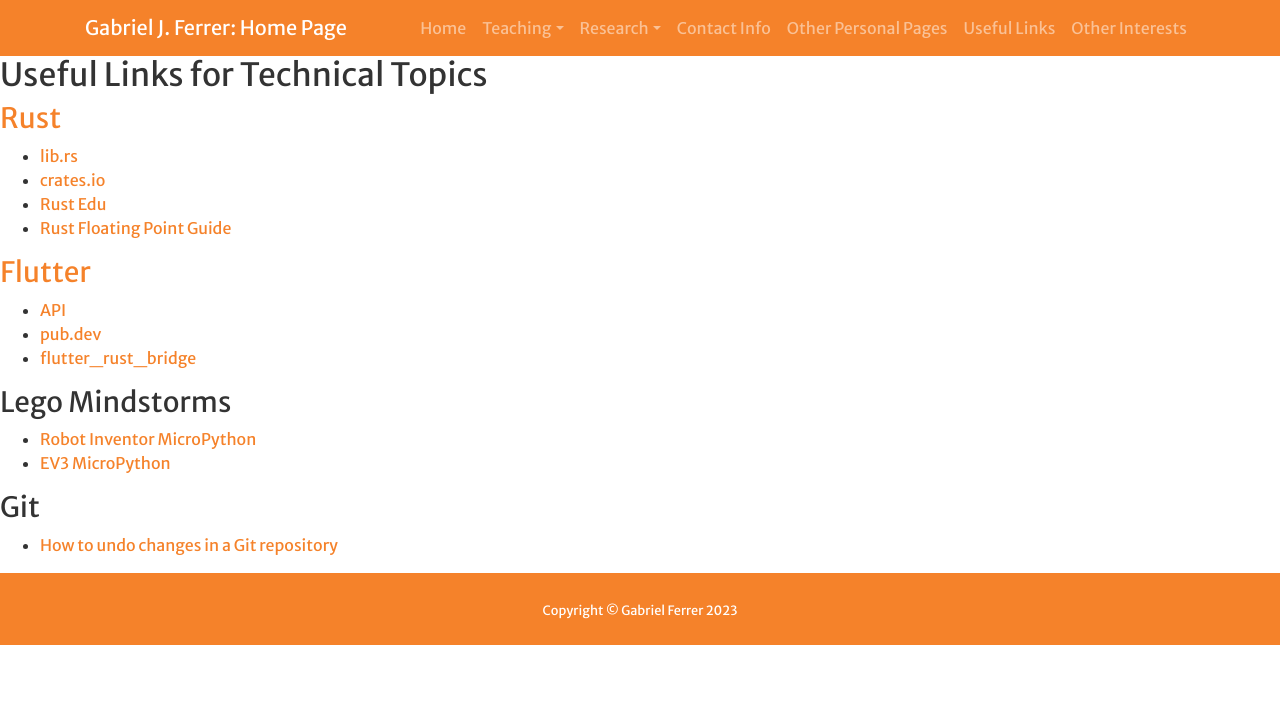
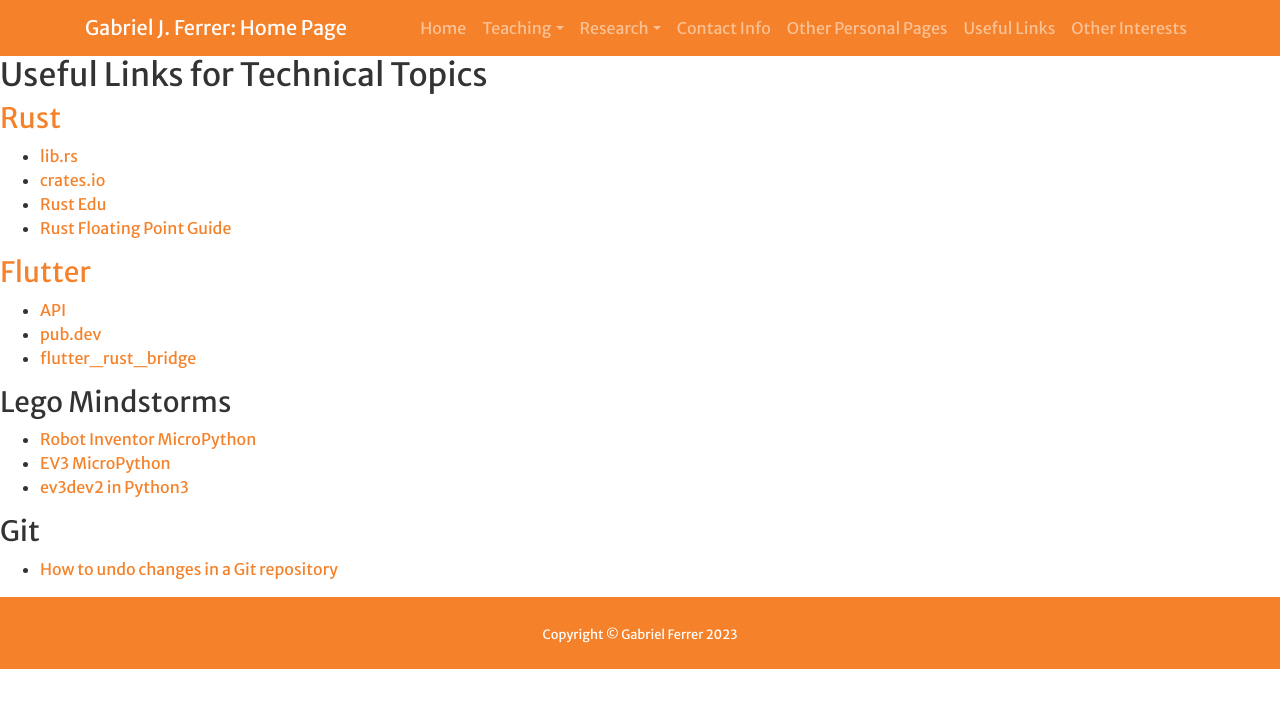
Before and after one commit to gjf2a/gjf2a.github.io, a Jekyll site: the page built from useful_links.md, in a window 1280 px wide. Shown: the top 708 px of the page. Built offline with Jekyll 4.4.1, drawn with Linux system fonts in a browser that asks for light colours; a script that is not in the unit is left out; our own code applies the rules of GitHub Pages for plain Markdown files.

Commit message:
Added ev3dev2 link.

```diff
--- a/useful_links.md
+++ b/useful_links.md
@@ -18,6 +18,7 @@ layout: default
 ### Lego Mindstorms
 * [Robot Inventor MicroPython](https://lego.github.io/MINDSTORMS-Robot-Inventor-hub-API/)
 * [EV3 MicroPython](https://pybricks.com/ev3-micropython/)
+* [ev3dev2 in Python3](https://ev3dev-lang.readthedocs.io/projects/python-ev3dev/en/ev3dev-stretch/index.html)
 
 ### Git
 * [How to undo changes in a Git repository](https://opensource.com/article/18/6/git-reset-revert-rebase-commands)
```
